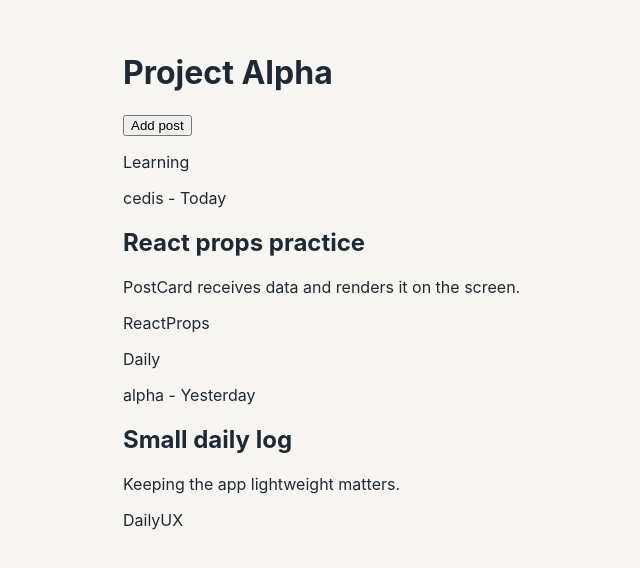
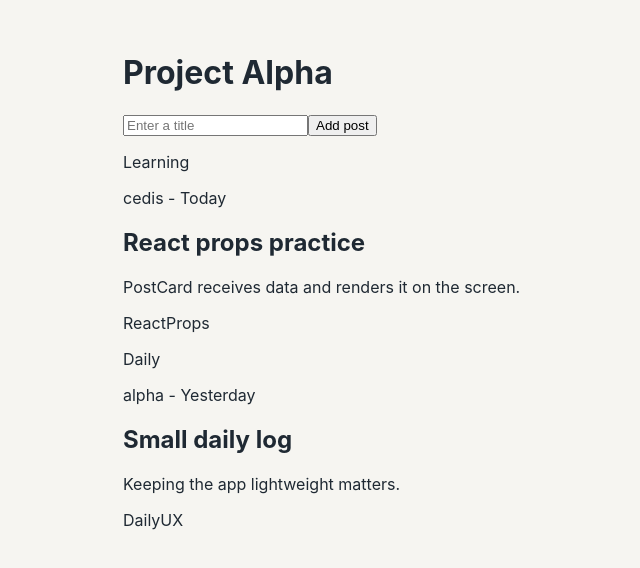
Before and after one commit to Jungle-12-303/week15-16_team03_ai_board_lab, a React (Vite) app in the folder frontend/project-alpha/: page / in a window 1280 px wide. Shown: the top 568 px of the page, without its empty margins (173-813 px from the left). Built offline with nearby package versions, Linux system fonts and the light colour scheme.

Commit message:
feat: 제목 입력 상태 추가

```diff
--- a/frontend/project-alpha/src/App.jsx
+++ b/frontend/project-alpha/src/App.jsx
@@ -43,6 +43,7 @@
 
 export default function App() {
   const [posts, setPosts] = useState(initialPosts);
+  const [title, setTitle] = useState('');
 
   function addPost() {
     const newPost = {
@@ -50,17 +51,24 @@
       author: 'cedis',
       category: 'Learning',
       createdAt: 'Just now',
-      title: 'New learning log',
+      title: title,
       content: 'A new post was added with state.',
       tags: ['React', 'State'],
     };
 
     setPosts([newPost, ...posts]);
+    setTitle('');
   }
 
   return (
     <main>
       <h1>Project Alpha</h1>
+      <input
+        value={title}
+        onChange={(event) => setTitle(event.target.value)}
+        placeholder="Enter a title"
+      />
+
       <button type="button" onClick={addPost}>
         Add post
       </button>
```
